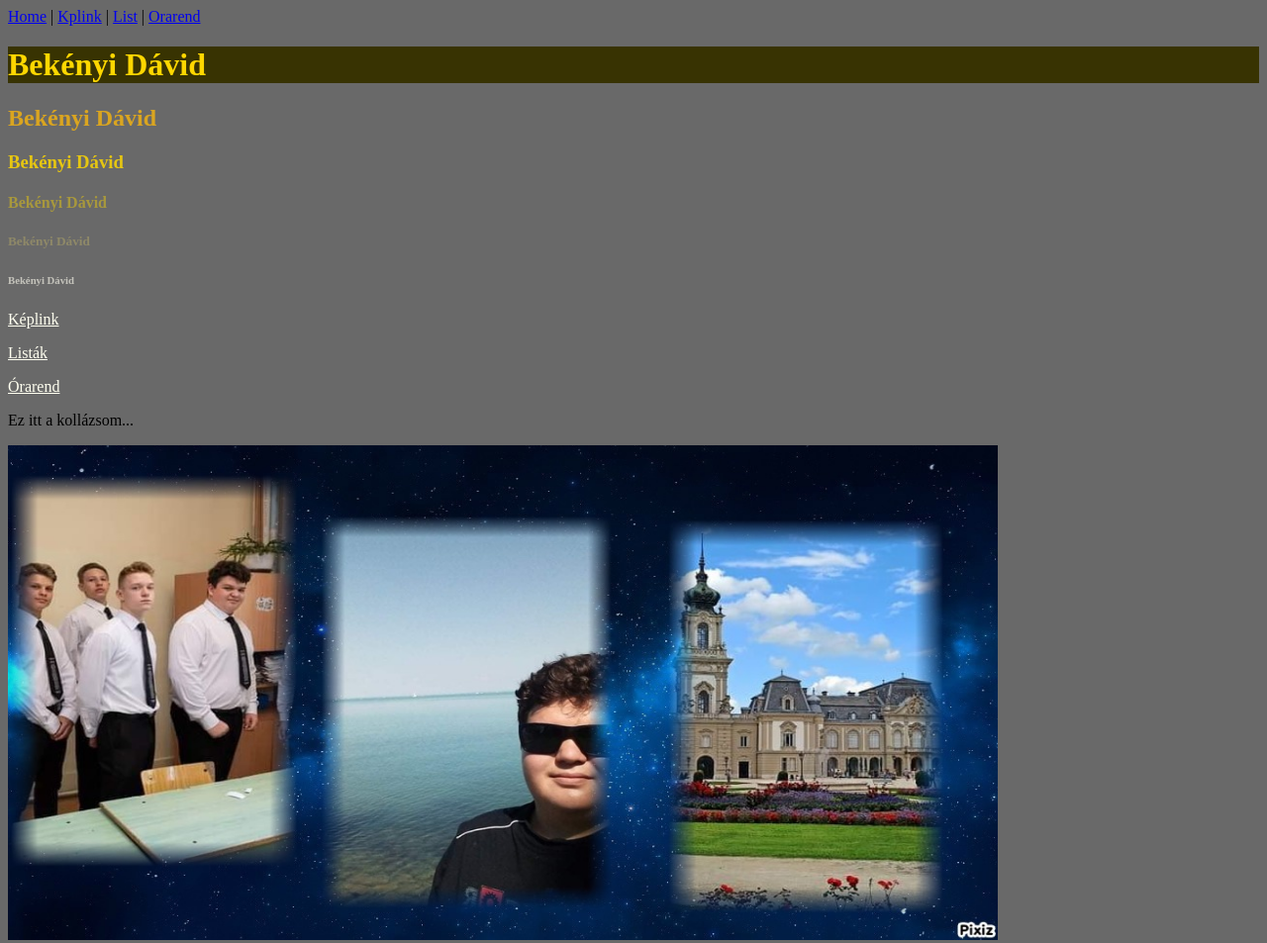
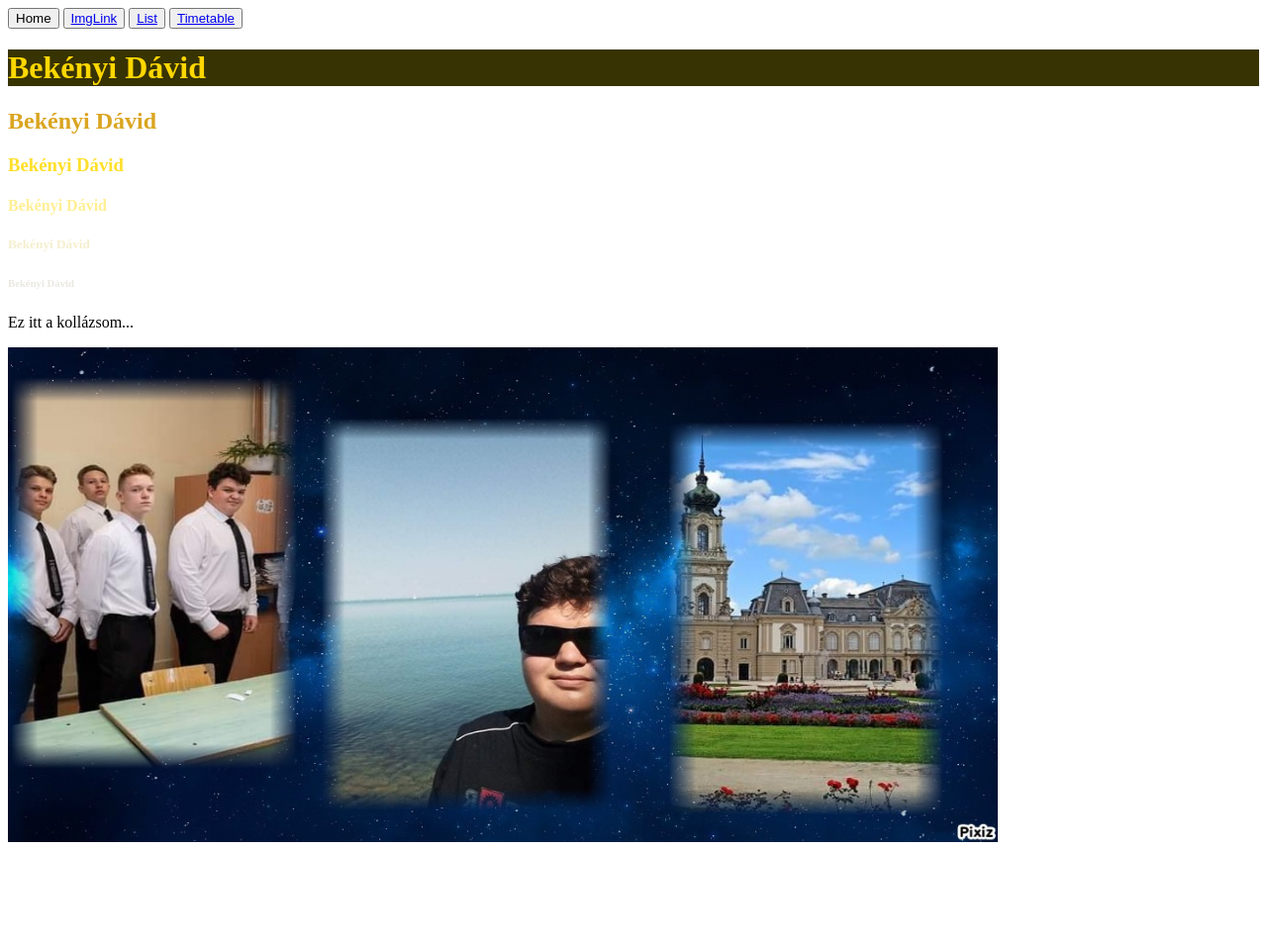
Before and after one commit to DavidBekenyi/kollazs, a plain HTML site: page index.html in a window 1280 px wide. Shown: the whole page at 99% size. After the commit the page ends 863 px from the top, so only its background shows below. Drawn offline with Linux system fonts and the light colour scheme.

Commit message:
Update index.html

```diff
--- a/index.html
+++ b/index.html
@@ -1,15 +1,19 @@
 <!DOCTYPE html>
-<html>
+<html lang="hu">
 <head>
-<title>kollazs</title>
+    <meta charset="UTF-8">
+    <meta http-equiv="X-UA-Compatible" content="IE=edge">
+    <meta name="viewport" content="width=device-width, initial-scale=1.0">
+    <title>kollazs</title>
+    <link rel="stylesheet" href="style.css">
 </head>
-<body style="background-color: dimgray;" >
+<body>
     <nav>
-        <a href="https://davidbekenyi.github.io/kollazs/">Home</a> |
-        <a href="https://davidbekenyi.github.io/kollazs/keplink.html">Kplink</a> |
-        <a href="https://davidbekenyi.github.io/kollazs/listak.html">List</a> |
-        <a href="https://davidbekenyi.github.io/kollazs/orarend.html">Orarend</a>
-        </nav>
+        <button><a href="https://davidbekenyi.github.io/kollazs/"></a>Home</button>
+        <button><a href="https://davidbekenyi.github.io/kollazs/keplink.html">ImgLink</a></button>
+        <button><a href="https://davidbekenyi.github.io/kollazs/listak.html">List</a></button>
+        <button><a href="https://davidbekenyi.github.io/kollazs/orarend.html">Timetable</a></button>
+    </nav>
 
 <h1 style="color: gold; background-color: rgb(56, 51, 2);" >Bekényi Dávid</h1>
 <h2 style="color: goldenrod;" >Bekényi Dávid</h2>
@@ -18,9 +22,6 @@
 <h5 style="color: rgba(223, 205, 102, 0.322);" >Bekényi Dávid</h5>
 <h6 style="color: rgba(226, 225, 214, 0.76);" >Bekényi Dávid</h6>
 
-<a  style="color: ivory;" href="https://davidbekenyi.github.io/kollazs/keplink.html">Képlink</a>
-<p><a style="color: ivory;" href="https://davidbekenyi.github.io/kollazs/listak.html">Listák</a></p>
-<p><a style="color: ivory;" href="https://davidbekenyi.github.io/kollazs/orarend.html">Órarend</a></p>
 <p>Ez itt a kollázsom...</p>
 <img src="https://raw.githubusercontent.com/DavidBekenyi/kollazs/main/KOLLAZS.jpg" alt="Ez itt a kollazsom" width="1000" height="500">
 
```
